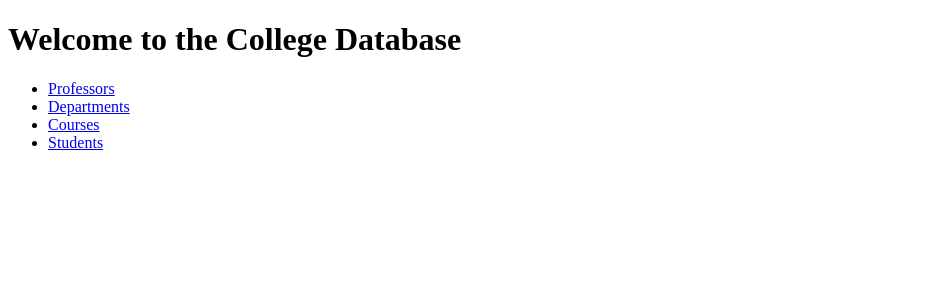
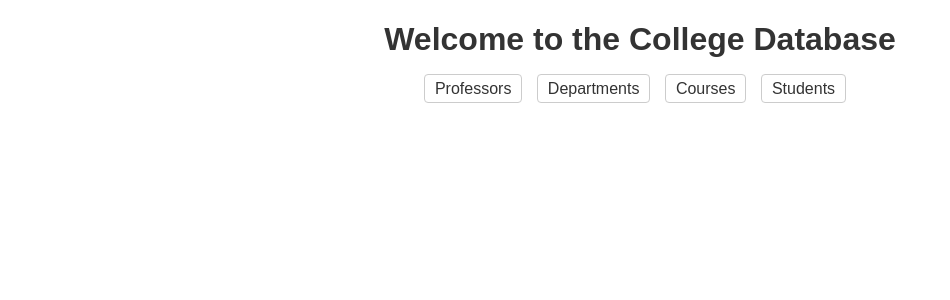
Before and after one commit to Pramukh660/College-dbms, a Flask app: page / in a window 1280 px wide. Shown: the top 300 px of the page, without its empty margins (0-950 px from the left). Run offline with Flask 3, Linux system fonts and the light colour scheme; some libraries are stand-ins or nearby versions.

Commit message:
added css

```diff
--- a/templates/courses.html
+++ b/templates/courses.html
@@ -2,6 +2,7 @@
 <html>
 <head>
     <title>Courses</title>
+    <link rel="stylesheet" type="text/css" href="styles.css">
 </head>
 <body>
     <h1>Courses</h1>
--- a/templates/departments.html
+++ b/templates/departments.html
@@ -2,6 +2,7 @@
 <html>
 <head>
     <title>Departments</title>
+    <link rel="stylesheet" type="text/css" href="styles.css">
 </head>
 <body>
     <h1>Departments</h1>
--- a/templates/index.html
+++ b/templates/index.html
@@ -2,6 +2,7 @@
 <html>
 <head>
     <title>College Database</title>
+    <link rel="stylesheet" type="text/css" href="styles.css">
 </head>
 <body>
     <h1>Welcome to the College Database</h1>
--- a/templates/professors.html
+++ b/templates/professors.html
@@ -2,6 +2,7 @@
 <html>
 <head>
     <title>Professors</title>
+    <link rel="stylesheet" type="text/css" href="styles.css">
 </head>
 <body>
     <h1>Professors</h1>
--- a/templates/students.html
+++ b/templates/students.html
@@ -2,6 +2,7 @@
 <html>
 <head>
     <title>Students</title>
+    <link rel="stylesheet" type="text/css" href="styles.css">
 </head>
 <body>
     <h1>Students</h1>
--- /dev/null
+++ b/templates/styles.css
@@ -0,0 +1,66 @@
+/* Global styles */
+body {
+    font-family: Arial, sans-serif;
+  }
+
+  h1 {
+    color: #333;
+    text-align: center;
+  }
+
+  table {
+    width: 100%;
+    border-collapse: collapse;
+    margin-top: 20px;
+  }
+
+  th, td {
+    padding: 10px;
+    text-align: left;
+    border-bottom: 1px solid #ddd;
+  }
+
+  /* Index page specific styles */
+  ul {
+    list-style-type: none;
+    margin: 20px 0;
+    padding: 0;
+    text-align: center;
+  }
+
+  ul li {
+    display: inline-block;
+    margin-right: 10px;
+  }
+
+  ul li a {
+    text-decoration: none;
+    color: #333;
+    padding: 5px 10px;
+    border: 1px solid #ccc;
+    border-radius: 4px;
+  }
+
+  ul li a:hover {
+    background-color: #f0f0f0;
+  }
+
+  /* Professors page specific styles */
+  #professors-table {
+    margin-top: 20px;
+  }
+
+  /* Departments page specific styles */
+  #departments-table {
+    margin-top: 20px;
+  }
+
+  /* Courses page specific styles */
+  #courses-table {
+    margin-top: 20px;
+  }
+
+  /* Students page specific styles */
+  #students-table {
+    margin-top: 20px;
+  }
```
